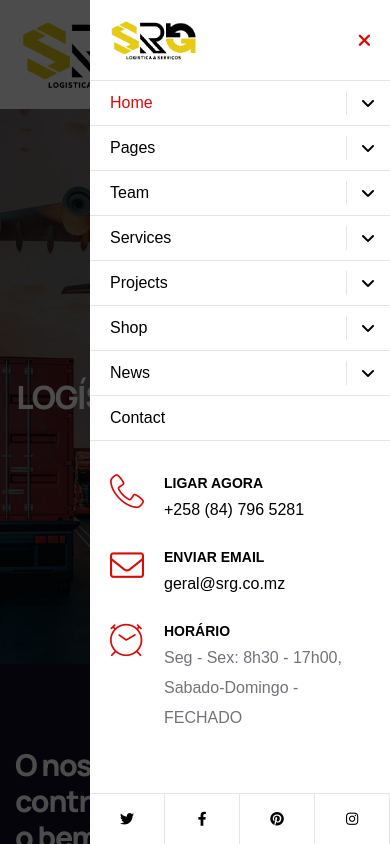
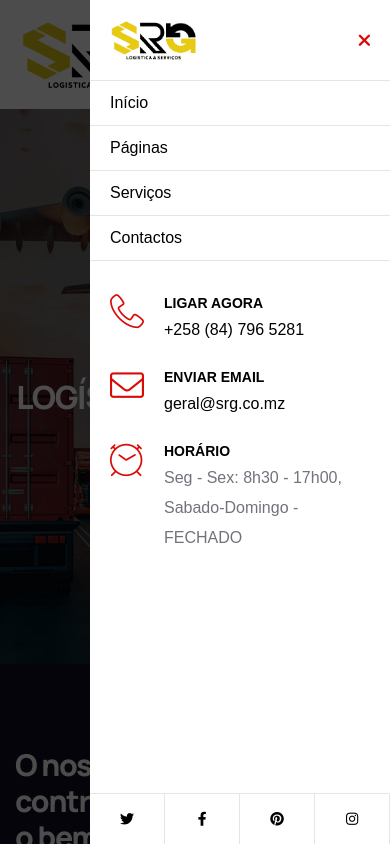
Before and after one commit to SRGLogistica/Next-js-App, a Next.js app: page / in a window 390 px wide. Both pictures are taken after a click on the element 357 px from the left and 54 px from the top of the page. Shown: the top 844 px of the page. Built offline with nearby package versions, Linux system fonts and the light colour scheme.

Commit message:
Editando o mobileMenu

```diff
--- a/components/layout/MobileMenu.js
+++ b/components/layout/MobileMenu.js
@@ -1,81 +1,51 @@
-'use client'
 import Link from "next/link"
-import { useState } from 'react'
 
-export default function MobileMenu() {
-    const [isActive, setIsActive] = useState({
-        status: false,
-        key: "",
-    })
+export default function Menu() {
 
-    const handleClick = (key) => {
-        if (isActive.key === key) {
-            setIsActive({
-                status: false,
-            })
-        } else {
-            setIsActive({
-                status: true,
-                key,
-            })
-        }
-    }
     return (
         <>
-            <ul className="navigation clearfix">
-                {/*Keep This Empty / Menu will come through Javascript*/}
-                <li className="current dropdown"><Link href="/">Home</Link>
-                    <ul style={{ display: `${isActive.key == 1 ? "block" : "none"}` }}>
-                        <li><Link href="/">Home page 01</Link></li>
-                        <li><Link href="/index-2">Home page 02</Link></li>
+            <ul className="navigation">
+                {/*removi o dropdown  da pagina inicio 01 e 02 */}
+                <li className=""><Link href="/">Início</Link>
+                    <ul>
+                        <li><Link href="/">Início 01</Link></li>
+                        <li><Link href="/index-2">Início 02</Link></li>
                     </ul>
-                    <div className="dropdown-btn" onClick={() => handleClick(1)}><i className="fa fa-angle-down" /></div></li>
-                <li className="dropdown"><Link href="/page-about">Pages</Link>
-                    <ul style={{ display: `${isActive.key == 2 ? "block" : "none"}` }}>
-                        <li><Link href="/page-about">About</Link></li>
-                        <li><Link href="/page-pricing">Pricing</Link></li>
-                        <li><Link href="/page-testimonial">Testimonial</Link></li>
+                </li>
+                 <li className="dropdown"><Link href="/page-about">Páginas</Link>
+                    <ul>
+                        <li><Link href="/page-about">Sobre</Link></li>
+                        <li className="dropdown"><Link href="/page-team">Equipe</Link>
+                            <ul>
+                                <li><Link href="/page-team">Grelha de Equipe</Link></li>
+                                <li><Link href="/page-team-details">Detalhes da Equipe</Link></li>
+                            </ul>
+                        </li>
+
                         <li><Link href="/page-faq">FAQ</Link></li>
-                        <li><Link href="/page-error">404</Link></li>
+                        <li className=""><Link href=""></Link>
+                            <ul>
+                                <li><Link href=""></Link></li>
+                                <li><Link href=""></Link></li>
+                                <li><Link href=""></Link></li>
+                                <li><Link href=""></Link></li>
+                                <li><Link href=""></Link></li>
+                            </ul>
+                        </li>
+
+                          </ul>
+                </li>
+
+                <li className="dropdown"><Link href="/page-services">Serviços</Link>
+                    <ul>
+                        <li><Link href="/page-services">Grade de Serviços</Link></li>
+                        <li><Link href="/page-service-details">Detalhes do serviço</Link></li>
                     </ul>
-                    <div className="dropdown-btn" onClick={() => handleClick(2)}><i className="fa fa-angle-down" /></div></li>
-                <li className="dropdown"><Link href="/page-team">Team</Link>
-                    <ul style={{ display: `${isActive.key == 3 ? "block" : "none"}` }}>
-                        <li><Link href="/page-team">Team Grid</Link></li>
-                        <li><Link href="/page-team-details">Team Details</Link></li>
-                    </ul>
-                    <div className="dropdown-btn" onClick={() => handleClick(3)}><i className="fa fa-angle-down" /></div></li>
-                <li className="dropdown"><Link href="/page-services">Services</Link>
-                    <ul style={{ display: `${isActive.key == 4 ? "block" : "none"}` }}>
-                        <li><Link href="/page-services">Services Grid</Link></li>
-                        <li><Link href="/page-service-details">Service Details</Link></li>
-                    </ul>
-                    <div className="dropdown-btn" onClick={() => handleClick(4)}><i className="fa fa-angle-down" /></div></li>
-                <li className="dropdown"><Link href="/page-projects">Projects</Link>
-                    <ul style={{ display: `${isActive.key == 5 ? "block" : "none"}` }}>
-                        <li><Link href="/page-projects">Projects Grid</Link></li>
-                        <li><Link href="/page-project-details">Project Details</Link></li>
-                    </ul>
-                    <div className="dropdown-btn" onClick={() => handleClick(5)}><i className="fa fa-angle-down" /></div></li>
-                <li className="dropdown"><Link href="/page-product">Shop</Link>
-                    <ul style={{ display: `${isActive.key == 6 ? "block" : "none"}` }}>
-                        <li><Link href="/page-product">Shop Grid</Link></li>
-                        <li><Link href="/shop-product-details">Shop Details</Link></li>
-                        <li><Link href="/shop-products-sidebar">Shop Sidebar</Link></li>
-                        <li><Link href="/shop-cart">Shop Cart</Link></li>
-                        <li><Link href="/shop-checkout">Shop Checkout</Link></li>
-                    </ul>
-                    <div className="dropdown-btn" onClick={() => handleClick(6)}><i className="fa fa-angle-down" /></div></li>
-                    <li className="dropdown"><Link href="/news-grid">News</Link>
-                        <ul style={{ display: `${isActive.key == 7 ? "block" : "none"}` }}>
-                        <li><Link href="/news-grid">News Grid</Link></li>
-                        <li><Link href="/news-details">News Details</Link></li>
-                        </ul>
-                        <div className="dropdown-btn" onClick={() => handleClick(7)}><i className="fa fa-angle-down" /></div>
-                    </li>
-                <li><Link href="/page-contact">Contact</Link></li>
+                </li>
+
+
+                <li><Link href="/page-contact">Contactos</Link></li>
             </ul>
-
         </>
     )
 }
--- a/components/sections/About2.js
+++ b/components/sections/About2.js
@@ -18,7 +18,7 @@ const About2 = () => {
                         <h2 className="scrub-each-word text-split">Transporte de produtos através de fronteiras</h2>
                         </div>
                         <h5 className="title">Criamos oportunidades para alcançar o potencial máximo dos seus envios.</h5>
-                        <div className="text">Com sólida experiência em logística internacional, asseguramos o transporte eficiente, seguro e em total conformidade com as exigências legais de cada país.</div>
+         <div className="text">Com sólida experiência em logística internacional, asseguramos o transporte eficiente, seguro e em total conformidade com as exigências legais de cada país.</div>
                         <div className="icon-box">
                         <i className="icon flaticon-delivery-courier"></i>
                         <h5 className="title">Oferecemos uma gama completa de transporte logístico em todo o mundo.</h5>
```
Also changed, not shown: public/favicon.png (added), 1 other file (tests, documents, lock files or other folders).
